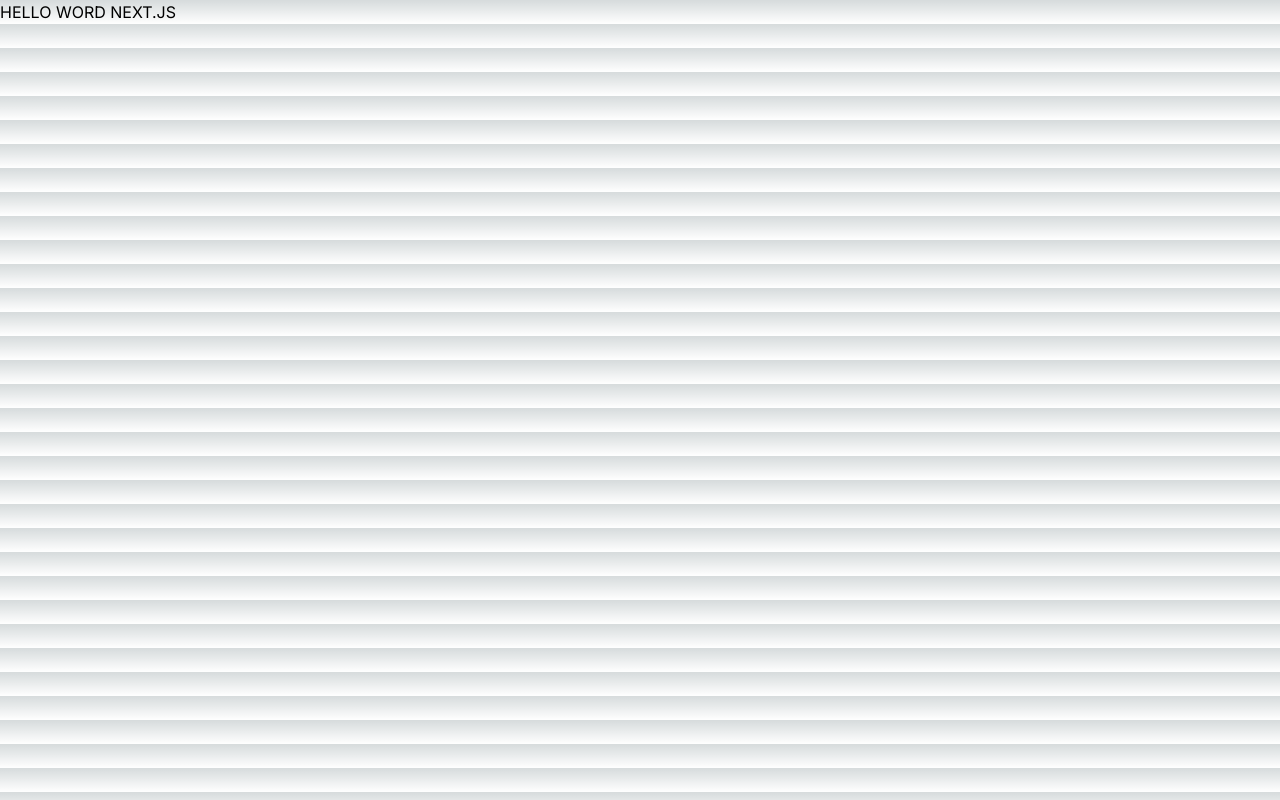
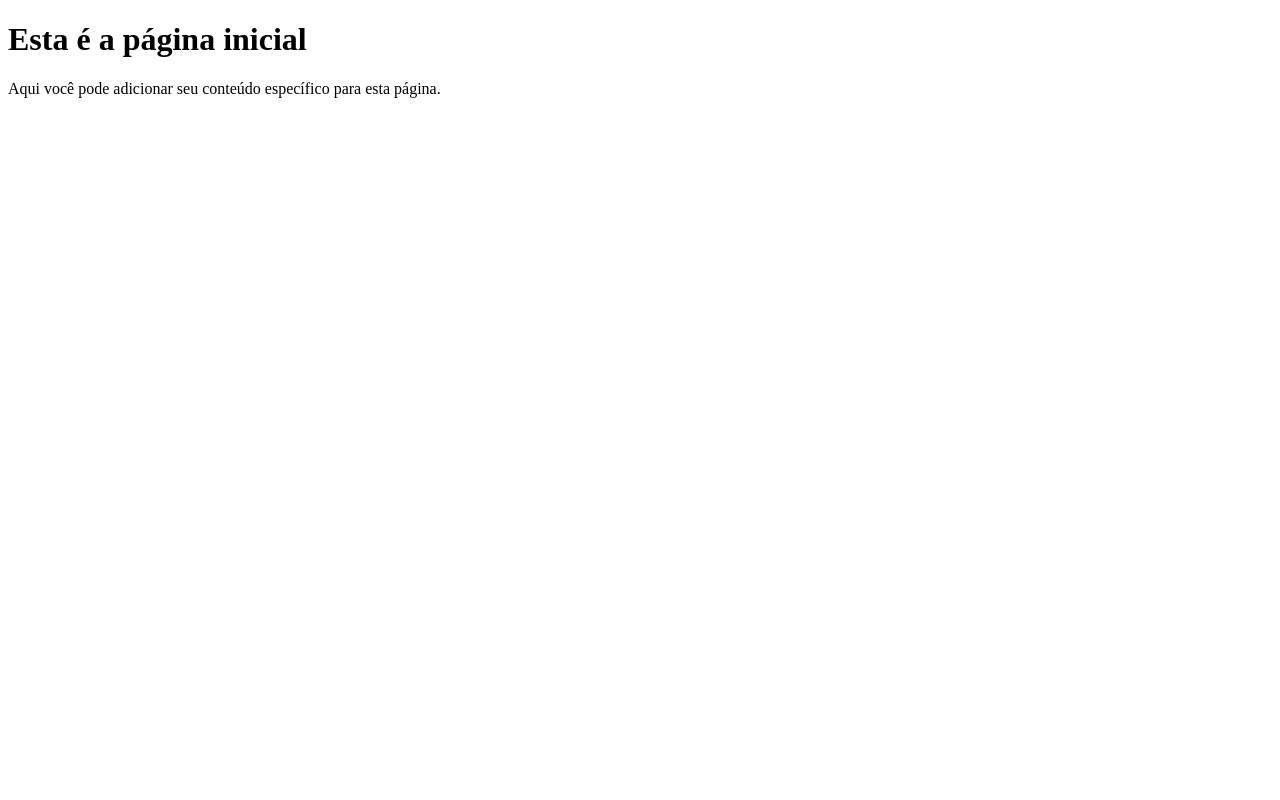
Before and after one commit to DAYANE1130/heroes, a Next.js app: page / in a window 1280 px wide. Built offline with nearby package versions, Linux system fonts and the light colour scheme.

Commit message:
reorganizando arquitetura criaçao da pasta pages e index que ira abrigar a pagina principal

```diff
--- a/src/app/layout.js
+++ /dev/null
@@ -1,17 +0,0 @@
-import { Inter } from 'next/font/google'
-import './globals.css'
-
-const inter = Inter({ subsets: ['latin'] })
-
-export const metadata = {
-  title: 'Create Next App',
-  description: 'Generated by create next app',
-}
-
-export default function RootLayout({ children }) {
-  return (
-    <html lang="en">
-      <body className={inter.className}>{children}</body>
-    </html>
-  )
-}
--- a/src/app/page.js
+++ /dev/null
@@ -1,7 +0,0 @@
-export default function Home() {
-  return (
-    <div>
-      <h1> HELLO WORD  NEXT.JS </h1>
-    </div>
-  )
-}
--- /dev/null
+++ b/src/pages/index.js
@@ -0,0 +1,9 @@
+
+export default function Home() {
+  return (
+    <div>
+      <h1>Esta é a página inicial</h1>
+      <p>Aqui você pode adicionar seu conteúdo específico para esta página.</p>
+    </div>
+  );
+}
```
